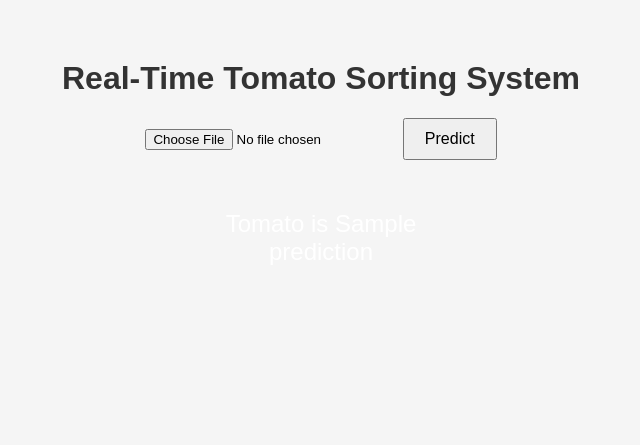
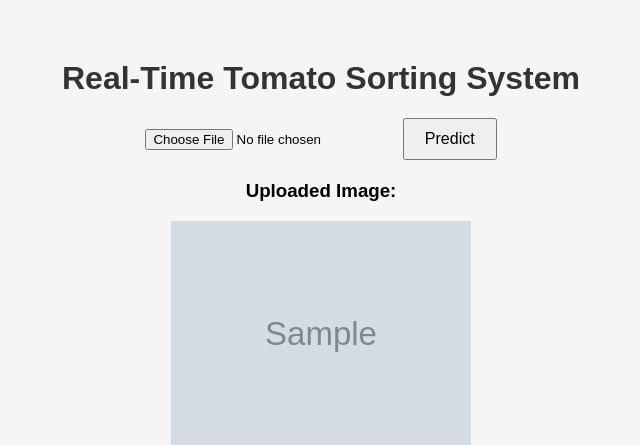
Before and after one commit to TALARILOKESH/Project-, a Flask app: template templates/index.html in a window 1280 px wide. Shown: the top 445 px of the page, without its empty margins (319-959 px from the left). Run offline with Flask 3, Linux system fonts and the light colour scheme; the template is opened without the code that fills it: most values are stand-ins (such as "Sample title", 1, 10 or a date in 2020); grey boxes marked "Sample" are stand-in pictures.

Commit message:
Updated image display and result logic

```diff
--- a/app.py
+++ b/app.py
@@ -1,27 +1,43 @@
 from flask import Flask, render_template, request
-import random
+import os
+from werkzeug.utils import secure_filename
 
 app = Flask(__name__)
+
+UPLOAD_FOLDER = "static/uploads"
+app.config["UPLOAD_FOLDER"] = UPLOAD_FOLDER
+
+# Create folder if not exists
+os.makedirs(UPLOAD_FOLDER, exist_ok=True)
 
 @app.route('/', methods=['GET', 'POST'])
 def index():
     prediction = None
     color_class = None
+    image_path = None
 
     if request.method == 'POST':
         file = request.files['image']
 
-        # 🔹 Replace this with your model prediction
-        prediction = random.choice(["Good", "Bad"])
+        if file:
+            filename = secure_filename(file.filename)
+            filepath = os.path.join(app.config["UPLOAD_FOLDER"], filename)
+            file.save(filepath)
 
-        if prediction == "Good":
-            color_class = "good"
-        else:
-            color_class = "bad"
+            image_path = filepath
+
+            # 🔹 Replace this with your model prediction
+            prediction = "Good"   # or "Bad"
+
+            if prediction == "Good":
+                color_class = "good"
+            else:
+                color_class = "bad"
 
     return render_template("index.html",
                            prediction=prediction,
-                           color_class=color_class)
+                           color_class=color_class,
+                           image_path=image_path)
 
 if __name__ == '__main__':
     app.run()
--- a/templates/index.html
+++ b/templates/index.html
@@ -13,6 +13,11 @@
         <button type="submit">Predict</button>
     </form>
 
+    {% if image_path %}
+        <h3>Uploaded Image:</h3>
+        <img src="{{ image_path }}" width="300">
+    {% endif %}
+
     {% if prediction %}
         <div class="result {{ color_class }}">
             Tomato is {{ prediction }}
```
Also changed, not shown: static/style.css (renamed from style.css).
